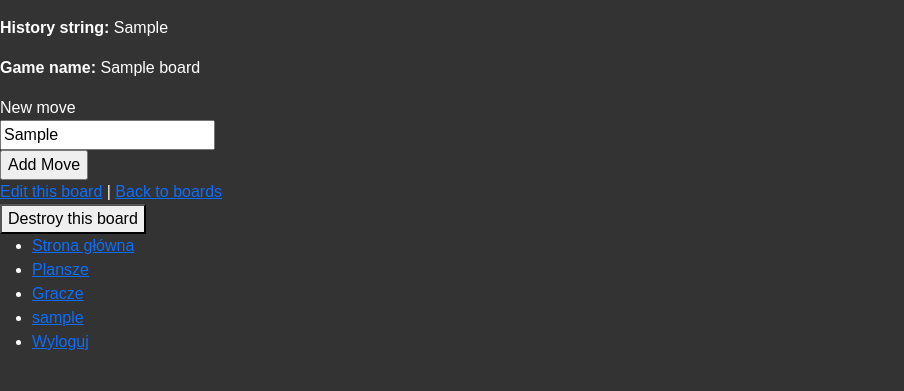
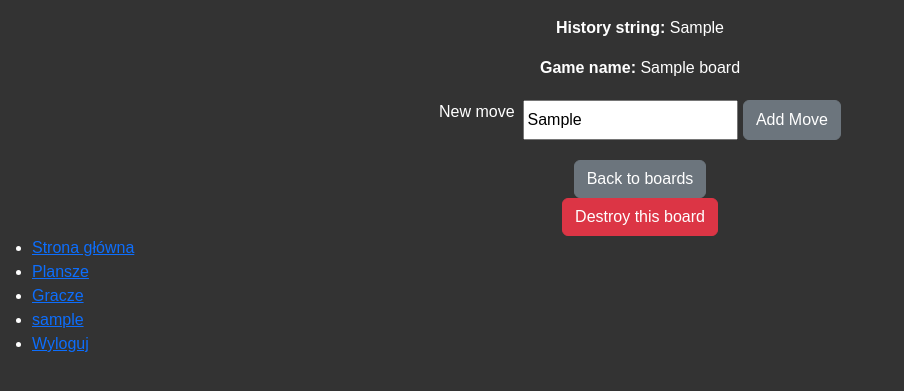
Before and after one commit to MaciejM934/Chess_project_final, a Rails app: page /boards/1 in a window 1280 px wide. Shown: the top 391 px of the page, without its empty margins (0-904 px from the left). Run offline with Rails 7, Linux system fonts and the light colour scheme; the visitor is signed in with stand-in values (Sample User, id 1); tables that the repository leaves empty hold one stand-in row (values such as "Sample post"); style sheets or scripts are compiled from the project's sources; some libraries are stand-ins or nearby versions.

Commit message:
ladnie ladnie fajno fajno

```diff
--- a/app/views/boards/_board.html.erb
+++ b/app/views/boards/_board.html.erb
@@ -1,4 +1,4 @@
-<div id="<%= dom_id board %>">
+<div id="<%= dom_id(board) %>" style="text-align: center;">
   <p>
     <strong>History string:</strong>
     <%= board.history_string %>
@@ -9,9 +9,9 @@
     <%= board.game_name %>
   </p>
 
-<%= form_with(model: board) do |model| %>
+  <%= form_with(model: board) do |form| %>
     <% if board.errors.any? %>
-  <div style="color: red">
+      <div style="color: red;">
         <h2><%= pluralize(board.errors.count, "error") %> prohibited this board from being saved:</h2>
         <ul>
           <% board.errors.each do |error| %>
@@ -21,17 +21,19 @@
       </div>
     <% else %>
       <% if flash[:alert].present? %>
-    <div style="color: red">
+        <div style="color: red;">
           <%= flash[:alert] %>
         </div>
       <% end %>
     <% end %>
 
-<div class="actions">
-  <%= model.label :new_move, style: "display: block" %>
-  <%= model.text_field :new_move, style: "display: block" %>
-  <%= model.submit "Add Move", class: "btn-secondary" %>
+    <div class="actions" style="display: flex; justify-content: center; margin-top: 20px;">
+      <%= form.label :New_Move, class: "block-label" %>
+      <p>&nbsp;</p>
+      <p>&nbsp;</p>
+      <%= form.text_field :new_move, class: "block-input" %>
+      <p>&nbsp;</p>
+      <%= form.submit "Add Move", class: "btn btn-secondary" %>
     </div>
   <% end %>
-
 </div>
--- a/app/views/boards/_new.html.erb
+++ b/app/views/boards/_new.html.erb
@@ -17,7 +17,7 @@
     <% end %>
 
     <div class="field">
-      <%= form.label :black_player_id %>
+      <%= form.label :black_player_id, style: "display: block"%>
       <%= form.collection_select :black_player_id, Player.all, :id, :nickname, prompt: true %>
     </div>
 
@@ -27,6 +27,7 @@
     </div>
 
     <div class="actions">
+
       <%= form.submit "Create Board", class: "btn-secondary" %>
     </div>
   <% end %>
--- a/app/views/boards/new.html.erb
+++ b/app/views/boards/new.html.erb
@@ -2,7 +2,7 @@
   <div class="welcome-banner">
     <div class="welcome-text">
       <div class="d-flex justify-content-center flex-column align-items-center">
-        <h1>New board</h1>
+        <h1>Creat New Board</h1>
 
         <% if logged_in? %>
           <%= render "new", board: @board %>
@@ -14,6 +14,7 @@
         <br>
 
         <div>
+        <p>&nbsp;</p>
           <%= link_to "Back to boards", boards_path, class: "btn btn-secondary" %>
         </div>
       </div>
--- a/app/views/boards/show.html.erb
+++ b/app/views/boards/show.html.erb
@@ -1,10 +1,12 @@
-<p style="color: green"><%= notice %></p>
+<div style="text-align: center;">
+  <p style="color: green;"><%= notice %></p>
 
-<%= render @board %>
+  <%= render @board %>
 
-<div>
-  <%= link_to "Edit this board", edit_board_path(@board) %> |
-  <%= link_to "Back to boards", boards_path %>
+  <div style="margin-top: 20px;">
 
-  <%= button_to "Destroy this board", @board, method: :delete %>
+    <%= link_to "Back to boards", boards_path, class: "btn btn-secondary" %>
+
+    <%= button_to "Destroy this board", @board, method: :delete, class: "btn btn-danger" %>
+  </div>
 </div>
--- a/app/views/layouts/_navbar.html.erb
+++ b/app/views/layouts/_navbar.html.erb
@@ -1,7 +1,7 @@
 <span class="navbar-text">
 <% if logged_in? %>
 <div> Welcome <%= current_player.nickname %> </div>
-    <%= link_to "Sign out", logout_path, method: :delete %>
+    <%= link_to "Sign out", logout_path, method: :delete, class: "btn btn-danger" %>
 <% else %>
 
 <% end %>
--- a/app/views/session/new.html.erb
+++ b/app/views/session/new.html.erb
@@ -16,7 +16,7 @@
   </div>
 
   <div class="login-section">
-    <h2 class="login-heading">Zaloguj się</h2>
+    <h2 class="login-heading">Sign In</h2>
 
     <%= form_for(:session, url: login_path) do |f| %>
       <div class="form-group">
@@ -32,9 +32,9 @@
       <div class="spacer"></div>
 
       <div class="actions">
-        <%= f.submit "Zaloguj się", class: "btn btn-primary" %>
+        <%= f.submit "Sign In", class: "btn btn-primary" %>
       <div class="spacer"></div>
-      <%= link_to "Zarejestruj się", new_player_path, class: "btn btn-primary" %>
+      <%= link_to "Registration", new_player_path, class: "btn btn-primary" %>
       </div>
     <% end %>
 
```
Also changed, not shown: app/views/boards/index.html.erb (+13 -4 lines). Lines whose indentation alone changed are shown as unchanged.
